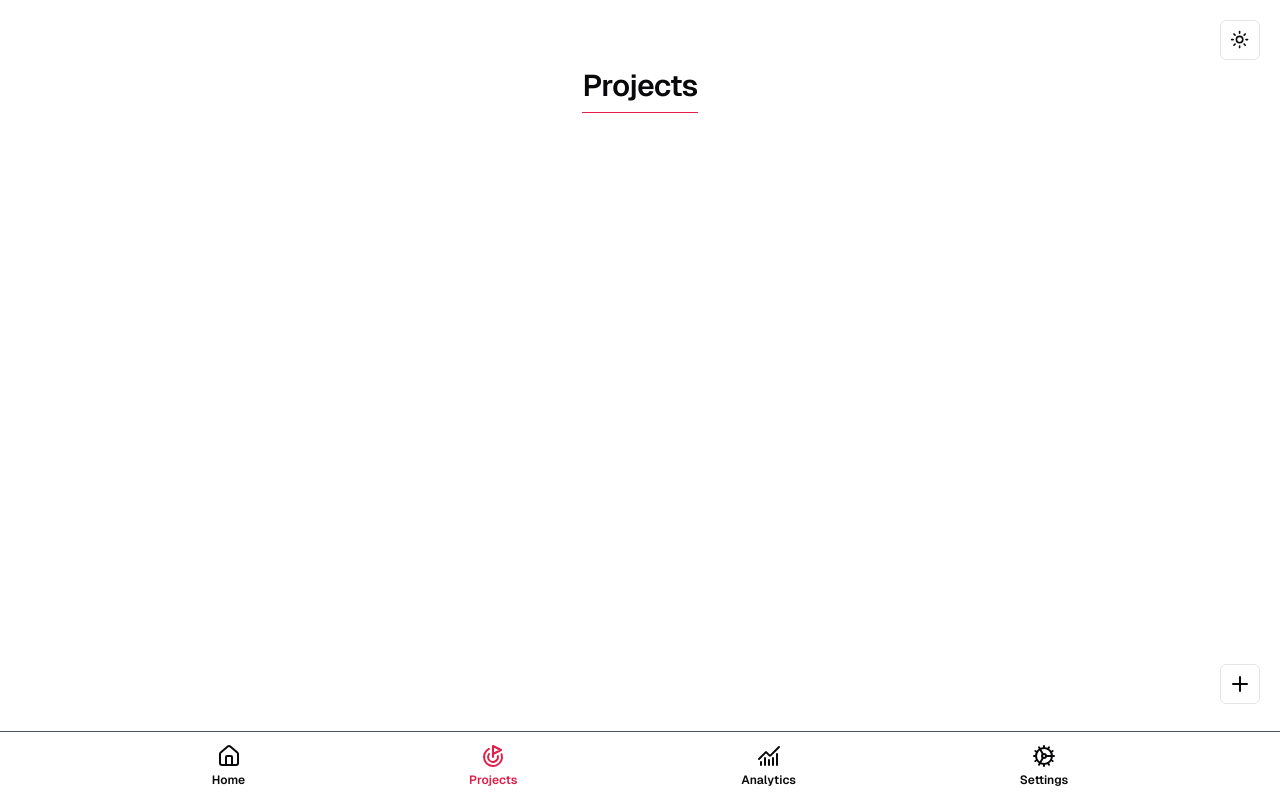
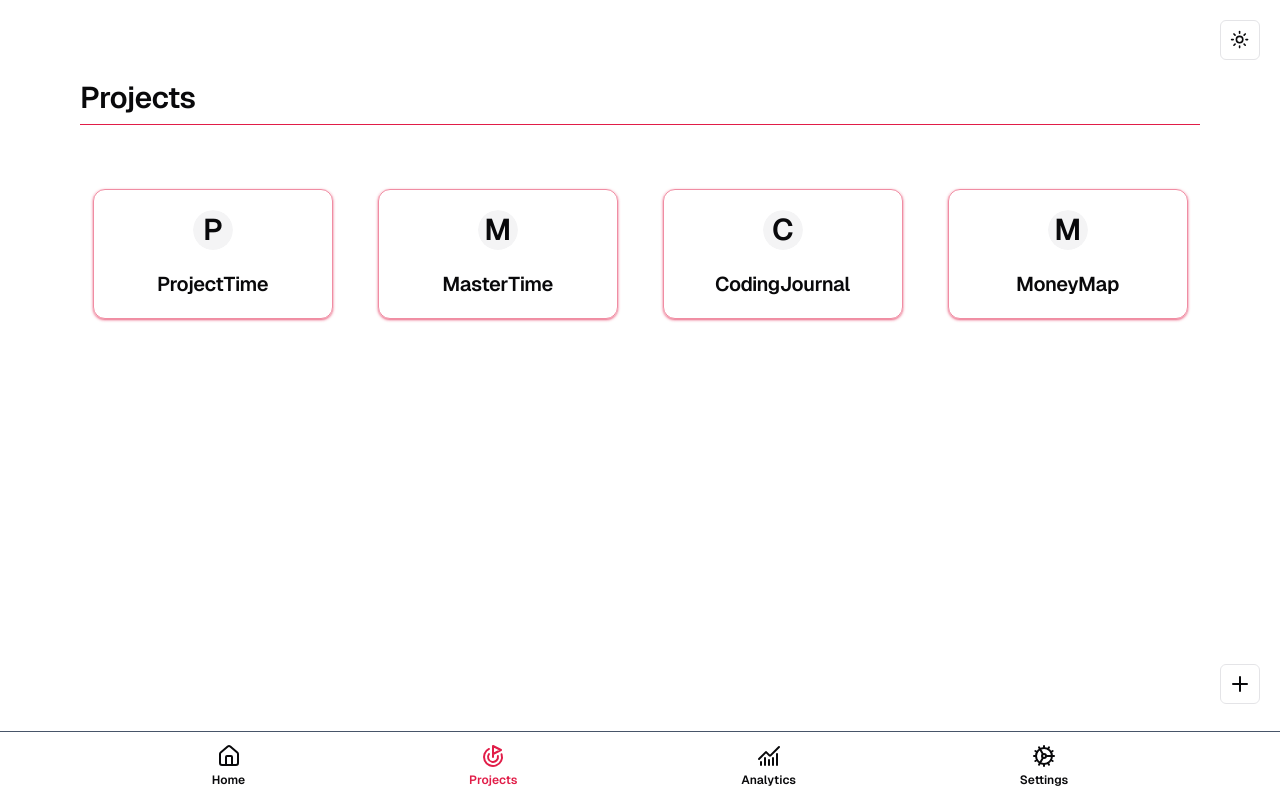
Before and after one commit to ManjiCoder/ProjectTime, a Next.js app: page /projects in a window 1280 px wide. Built offline with nearby package versions, Linux system fonts and the light colour scheme.

Commit message:
projects page

```diff
--- a/package.json
+++ b/package.json
@@ -9,6 +9,7 @@
     "lint": "next lint"
   },
   "dependencies": {
+    "@radix-ui/react-avatar": "^1.1.1",
     "@radix-ui/react-dialog": "^1.1.2",
     "@radix-ui/react-dropdown-menu": "^2.1.2",
     "@radix-ui/react-label": "^2.1.0",
--- a/src/components/AddProject.tsx
+++ b/src/components/AddProject.tsx
@@ -31,7 +31,7 @@ export default function AddProject() {
   const handleSubmit = (e: FormEvent<HTMLFormElement>) => {
     e.preventDefault();
     try {
-      dispatch(addProject(projectName));
+      dispatch(addProject([projectName, { name: projectName, value: 30 }]));
       setProjectName('');
       closeModal();
     } catch (error) {
--- a/src/components/layout/Footer.tsx
+++ b/src/components/layout/Footer.tsx
@@ -29,7 +29,7 @@ export default function Footer() {
   const pathName = usePathname();
   return (
     <footer className=''>
-      <ol className='fixed bottom-0 w-full border-t-[1px] border-slate-600 flex justify-evenly py-3 gap-3'>
+      <ol className='fixed z-10 backdrop-blur-md bottom-0 w-full border-t-[1px] border-slate-600 flex justify-evenly py-3 gap-3'>
         {footerOption.map(({ name, href, icon }) => {
           const isActive = pathName === href;
           return (
--- a/src/components/layout/PageWrapper.tsx
+++ b/src/components/layout/PageWrapper.tsx
@@ -1,12 +1,19 @@
 import { ReactNode } from 'react';
+import { twMerge } from 'tailwind-merge';
 
 type PageWrapperProps = {
   children: ReactNode;
+  className?: string;
 };
 
-export default function PageWrapper({ children }: PageWrapperProps) {
+export default function PageWrapper({ children, className }: PageWrapperProps) {
   return (
-    <div className='grid grid-rows-[20px_1fr_20px] items-center justify-items-center min-h-screen p-8 pb-20 gap-16 sm:p-20'>
+    <div
+      className={twMerge(
+        'flex flex-col min-h-screen p-8 pb-20 gap-16 sm:p-20',
+        className
+      )}
+    >
       {children}
     </div>
   );
--- /dev/null
+++ b/src/components/ui/avatar.tsx
@@ -0,0 +1,48 @@
+import * as React from "react"
+import * as AvatarPrimitive from "@radix-ui/react-avatar"
+
+import { cn } from "@/lib/utils"
+
+const Avatar = React.forwardRef<
+  React.ElementRef<typeof AvatarPrimitive.Root>,
+  React.ComponentPropsWithoutRef<typeof AvatarPrimitive.Root>
+>(({ className, ...props }, ref) => (
+  <AvatarPrimitive.Root
+    ref={ref}
+    className={cn(
+      "relative flex h-10 w-10 shrink-0 overflow-hidden rounded-full",
+      className
+    )}
+    {...props}
+  />
+))
+Avatar.displayName = AvatarPrimitive.Root.displayName
+
+const AvatarImage = React.forwardRef<
+  React.ElementRef<typeof AvatarPrimitive.Image>,
+  React.ComponentPropsWithoutRef<typeof AvatarPrimitive.Image>
+>(({ className, ...props }, ref) => (
+  <AvatarPrimitive.Image
+    ref={ref}
+    className={cn("aspect-square h-full w-full", className)}
+    {...props}
+  />
+))
+AvatarImage.displayName = AvatarPrimitive.Image.displayName
+
+const AvatarFallback = React.forwardRef<
+  React.ElementRef<typeof AvatarPrimitive.Fallback>,
+  React.ComponentPropsWithoutRef<typeof AvatarPrimitive.Fallback>
+>(({ className, ...props }, ref) => (
+  <AvatarPrimitive.Fallback
+    ref={ref}
+    className={cn(
+      "flex h-full w-full items-center justify-center rounded-full bg-muted",
+      className
+    )}
+    {...props}
+  />
+))
+AvatarFallback.displayName = AvatarPrimitive.Fallback.displayName
+
+export { Avatar, AvatarImage, AvatarFallback }
--- a/src/pages/index.tsx
+++ b/src/pages/index.tsx
@@ -5,7 +5,7 @@ import Link from 'next/link';
 
 export default function Home() {
   return (
-    <PageWrapper>
+    <PageWrapper className='grid grid-rows-[20px_1fr_20px] items-center justify-items-center'>
       <main className='flex flex-col gap-8 row-start-2 items-center sm:items-start'>
         <h1 className='scroll-m-20 text-4xl font-extrabold tracking-tight lg:text-5xl text-center md:text-balance '>
           <span className='text-primary'>{appInfo.title}</span> - Turn time into
--- a/src/pages/projects/index.tsx
+++ b/src/pages/projects/index.tsx
@@ -1,17 +1,42 @@
 import AddProject from '@/components/AddProject';
 import PageWrapper from '@/components/layout/PageWrapper';
+import { Avatar, AvatarFallback } from '@/components/ui/avatar';
 import { useAppSelector } from '@/redux/hooks/hooks';
+import Link from 'next/link';
 
 export default function Projects() {
   const projects = useAppSelector((state) => state.projects);
   console.table(projects);
   return (
-    <PageWrapper>
+    <PageWrapper className=''>
       <h2 className='scroll-m-20 border-b border-primary pb-2 text-3xl font-semibold tracking-tight first:mt-0'>
         Projects
       </h2>
 
-      <section>{/* All Projects will shown here */}</section>
+      <section className='grid grid-cols-2 sm:grid-cols-2 md:grid-cols-3 lg:grid-cols-4 gap-5 place-items-center'>
+        {/* All Projects will shown here */}
+
+        {Object.keys(projects).length !== 0 &&
+          Object.keys(projects).map((key) => {
+            return (
+              <Link
+                href={`/projects/${key}`}
+                key={key}
+                className='grid w-full max-w-60 md:min-w-36 p-5 gap-5 place-items-center border border-primary/50 shadow shadow-primary/60 rounded-xl'
+              >
+                <Avatar>
+                  {/* <AvatarImage src='https://github.com/shadcn.png' /> */}
+                  <AvatarFallback className='flex place-items-center p-5 text-3xl font-semibold tracking-tight'>
+                    {key.charAt(0)}
+                  </AvatarFallback>
+                </Avatar>
+                <h4 className='scroll-m-20 text-xl font-semibold tracking-tight'>
+                  {key}
+                </h4>
+              </Link>
+            );
+          })}
+      </section>
 
       <AddProject />
     </PageWrapper>
--- a/src/redux/features/projects/projectsSlice.ts
+++ b/src/redux/features/projects/projectsSlice.ts
@@ -1,14 +1,32 @@
+/* eslint-disable @typescript-eslint/no-explicit-any */
 import { RootState } from '@/redux/store';
 import { createSlice, PayloadAction } from '@reduxjs/toolkit';
 
+// Define the type for your state
+interface ProjectsState {
+  [key: string]: any;
+}
+
+const initialState: ProjectsState = {
+  ProjectTime: {
+    '03-10-2024': {
+      time: 60,
+    },
+  },
+  MasterTime: {},
+  CodingJournal: {},
+  MoneyMap: {},
+};
 const projectsSlice = createSlice({
   name: 'projects',
-  initialState: <string[] | never>[],
+  initialState,
   reducers: {
-    addProject: (state, action: PayloadAction<string>) => {
-      const projectName = action.payload;
-      if (!state.includes(projectName)) {
-        state.push(projectName);
+    addProject: (state, action: PayloadAction<[string, any]>) => {
+      try {
+        const [key, value] = action.payload;
+        state[key] = value;
+      } catch (error) {
+        console.log(error);
       }
     },
   },
```
Also changed, not shown: 1 other file (tests, documents, lock files or other folders).
